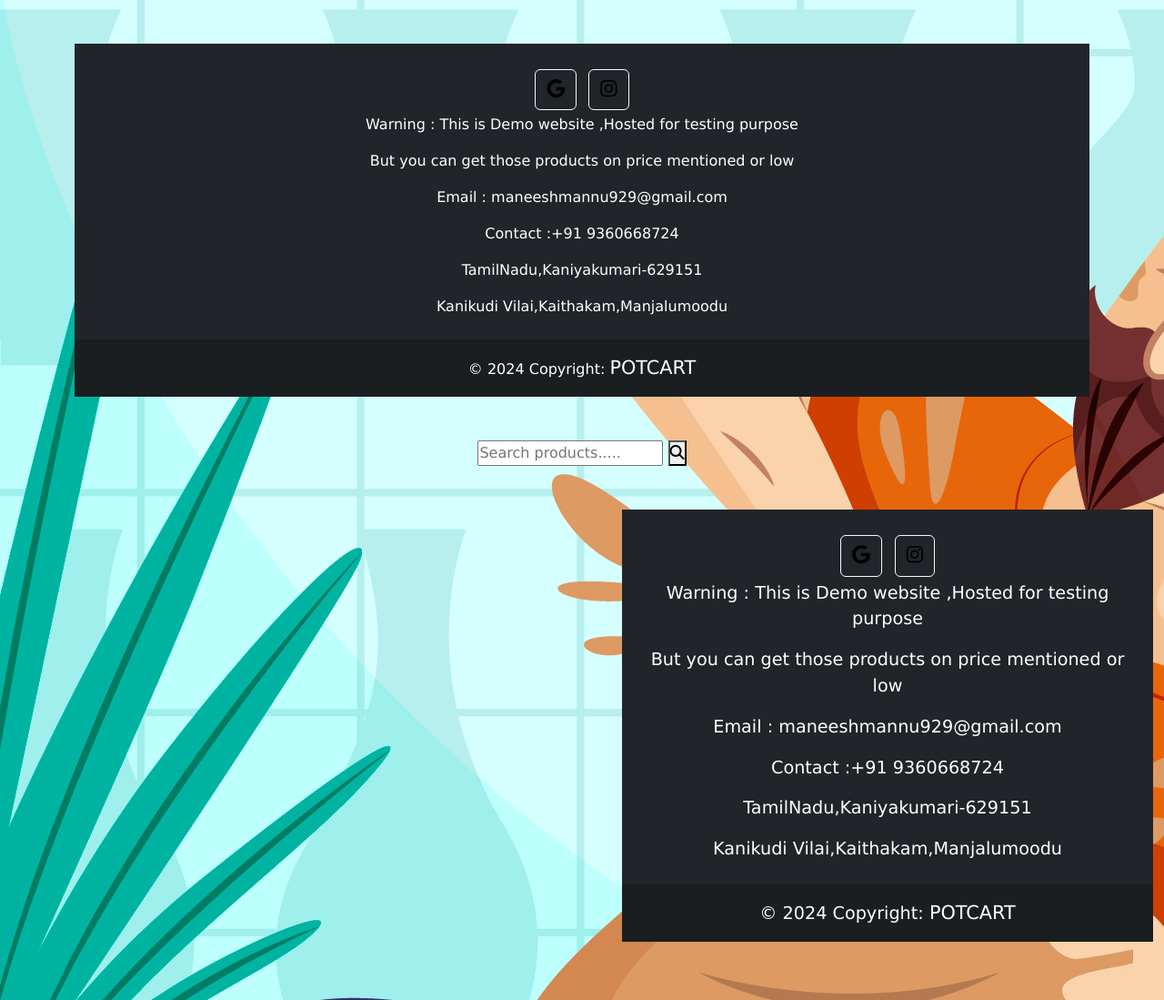
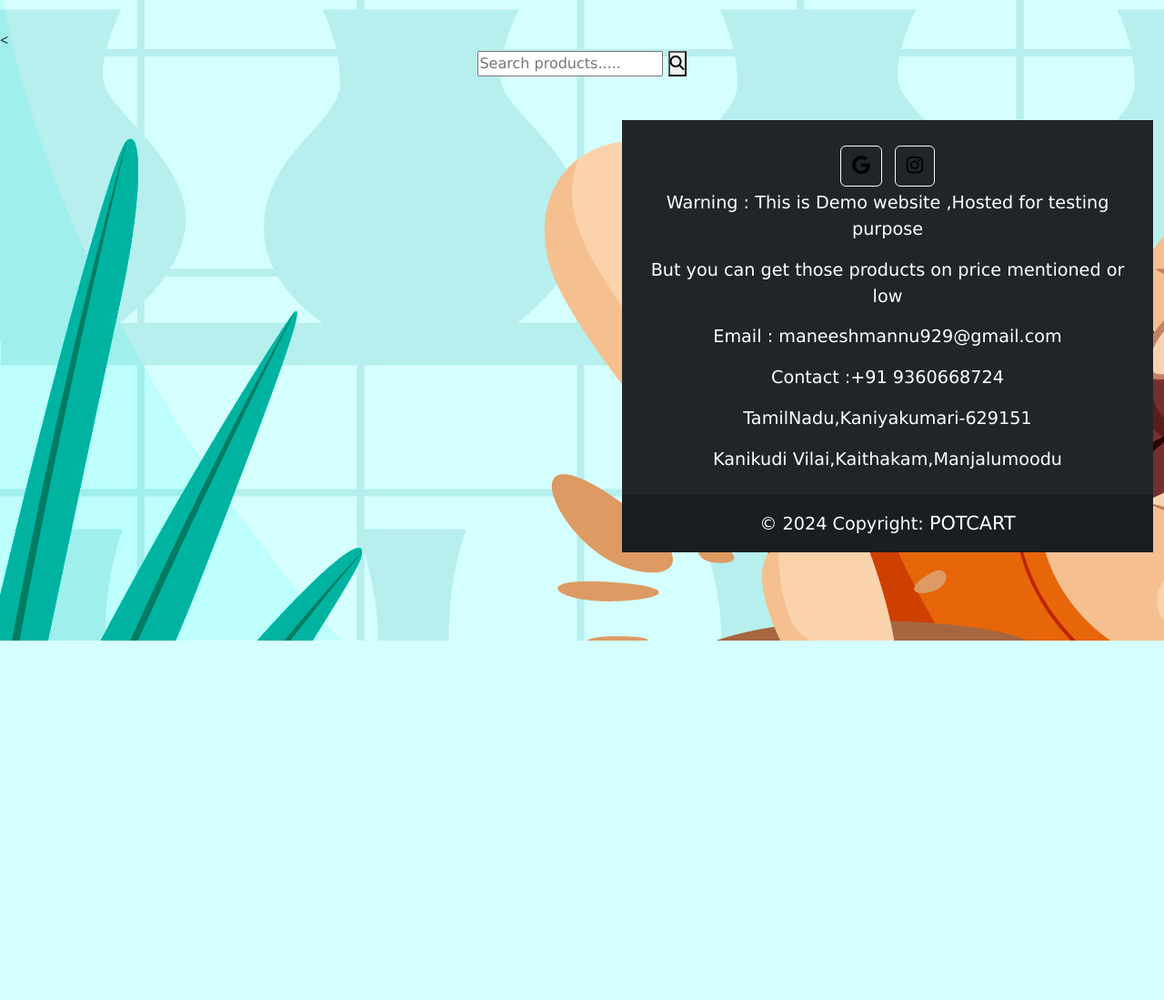
Before and after one commit to Maneesh63/Ecommerce-Website-With-Django, a Django app: page / in a window 1280 px wide. Shown: the part 96-1195 px from the top of the page at 91% size. After the commit the page ends 800 px from the top, so only its background shows below. Run offline with Django 4.2, Linux system fonts and the light colour scheme; data that the repository does not hold is empty.

Commit message:
modified footer

```diff
--- a/project/products/templates/common.html
+++ b/project/products/templates/common.html
@@ -78,50 +78,7 @@
             </ul>
         </div>
     </nav>
-<!-- Remove the container if you want to extend the Footer to full width. -->
-<div class="container my-5">
-
-    <footer class="bg-dark text-center text-white">
-    <!-- Grid container -->
-    <div class="container p-4 pb-0">
-      <!-- Section: Social media -->
-      <section class="mb-4">
-
-
-
-        <!-- Google -->
-        <a class="btn btn-outline-light btn-floating m-1" href="https://maneesh632.pythonanywhere.com/" role="button"
-          ><i class="fab fa-google"></i
-        ></a>
-
-        <!-- Instagram -->
-        <a class="btn btn-outline-light btn-floating m-1" href="#!" role="button"
-          ><i class="fab fa-instagram"></i
-        ></a>
-        <p>Warning : This is Demo website ,Hosted for testing purpose</p>
-        <p>But you can get those products on price mentioned or low</p>
-        <p>Email : maneeshmannu929@gmail.com</p>
-        <p>Contact :+91 9360668724</p>
-
-       <p>TamilNadu,Kaniyakumari-629151</p>
-       <p>  Kanikudi Vilai,Kaithakam,Manjalumoodu</p>
-
-
-      </section>
-      <!-- Section: Social media -->
-    </div>
-    <!-- Grid container -->
-
-    <!-- Copyright -->
-    <div class="text-center p-3" style="background-color: rgba(0, 0, 0, 0.2);">
-      © 2024 Copyright:
-      <a class="text-white">POTCART</a>
-    </div>
-    <!-- Copyright -->
-  </footer>
-
-  </div>
-  <!-- End of .container -->
+<
     <script>
         function togglemenu(){
             const menu = document.querySelector('.menu-links');
--- a/project/products/templates/home.html
+++ b/project/products/templates/home.html
@@ -10,7 +10,6 @@
 
 {% if messages %}
 
-<marquee>Website on Testing Not an actual one</marquee>
 <div class="row">
     <div class="col-md-12">
         {% for message in messages %}
```
